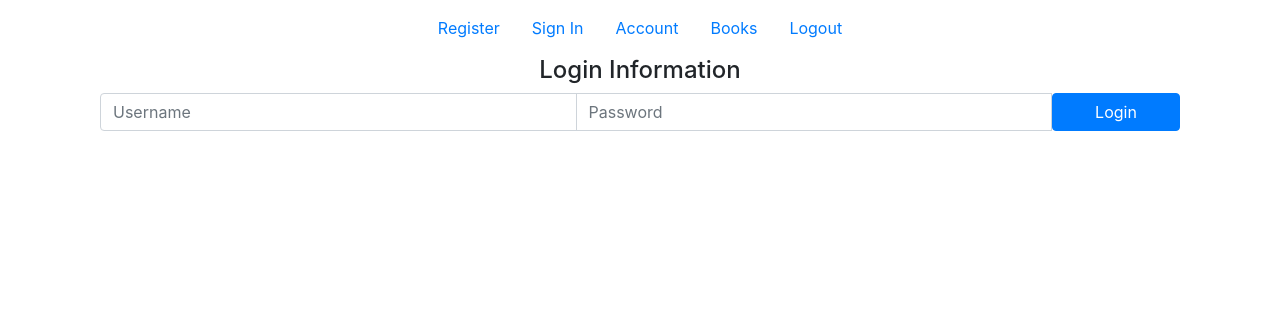
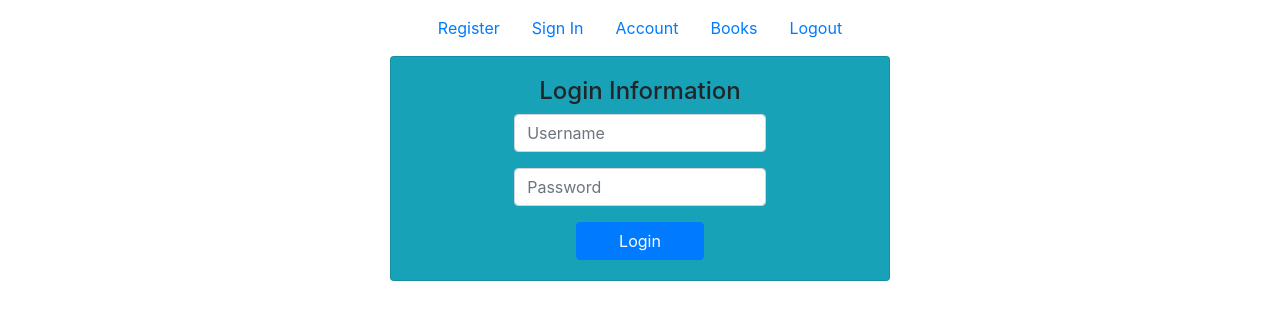
Before and after one commit to meloegel/my-libaray-fe, a React (Create React App) app: page /login in a window 1280 px wide. Shown: the top 320 px of the page. Built offline with nearby package versions, Linux system fonts and the light colour scheme.

Commit message:
added bootstrap to login

```diff
--- a/src/components/UserProfile/Login.js
+++ b/src/components/UserProfile/Login.js
@@ -6,6 +6,7 @@ import * as yup from "yup";
 import InputGroup from 'react-bootstrap/InputGroup'
 import FormControl from 'react-bootstrap/FormControl'
 import Button from 'react-bootstrap/Button'
+import Card from 'react-bootstrap/Card'
 import 'bootstrap/dist/css/bootstrap.min.css';
 
 const initialFormValues = {
@@ -75,9 +76,10 @@ export default function Login() {
 
     return (
         <div className="login container">
-            <form className="form container" onSubmit={onSubmit} disabled={disabled}>
+            <Card body bg='info' className='formCardLog'>
                 <h4>Login Information</h4>
-                <InputGroup >
+                <form className='form' onSubmit={onSubmit} disabled={disabled}>
+                    <InputGroup id='input'>
                         <FormControl
                             placeholder="Username"
                             aria-label="Username"
@@ -87,6 +89,8 @@ export default function Login() {
                             name="username"
                             type="text"
                         />
+                    </InputGroup>
+                    <InputGroup id='input'>
                         <FormControl
                             placeholder="Password"
                             aria-label="Password"
@@ -96,15 +100,14 @@ export default function Login() {
                             name="password"
                             type="text"
                         />
-                    <div id="login-btn">
+                    </InputGroup>
                     <Button className="submit">Login</Button>
-                    </div>
                     <div className="errors">
                         <div>{formErrors.username}</div>
                         <div>{formErrors.password}</div>
                     </div>
-                </InputGroup>
                 </form>
-        </div>
+            </Card>
+        </div >
     );
 }
--- a/src/components/UserProfile/Registration.js
+++ b/src/components/UserProfile/Registration.js
@@ -79,9 +79,9 @@ export default function Registration() {
 
     return (
         <div className="signup">
-            <Card body bg='info' className='formCard'>
+            <Card body bg='info' className='formCardReg'>
                 <h4>Registration</h4>
-                <form className='regForm' onSubmit={onSubmit} disabled={disabled}>
+                <form className='form' onSubmit={onSubmit} disabled={disabled}>
                     <InputGroup id='input'>
                         <FormControl
                             placeholder="Username"
@@ -132,12 +132,10 @@ export default function Registration() {
                         />
                     </InputGroup>
                     <Button className="submit" variant='primary'>Submit</Button>
-                    <div>
-                        <div className="errors">
-                            <div>{formErrors.username}</div>
-                            <div>{formErrors.password}</div>
-                            <div>{formErrors.email}</div>
-                        </div>
+                    <div className="errors">
+                        <div>{formErrors.username}</div>
+                        <div>{formErrors.password}</div>
+                        <div>{formErrors.email}</div>
                     </div>
                 </form>
             </Card>
--- a/src/styles/sass/userProfile.scss
+++ b/src/styles/sass/userProfile.scss
@@ -1,16 +1,16 @@
 // Registration //
-.formCard {
-  width: 40%;
+.formCardReg {
+  width: 35%;
   margin: 0 auto;
 }
-.regForm {
+.form {
   display: flex;
   flex-direction: column;
   align-items: center;
 }
 
 #input {
-  width: 45%;
+  width: 55%;
   margin-bottom: 1rem;
 }
 .inputPrepend {
@@ -22,4 +22,9 @@
 
 // Login //
 
+.formCardLog {
+  width: 45%;
+  margin: 0 auto;
+}
+
 // User Profile //
```
Lines whose indentation alone changed are shown as unchanged.
